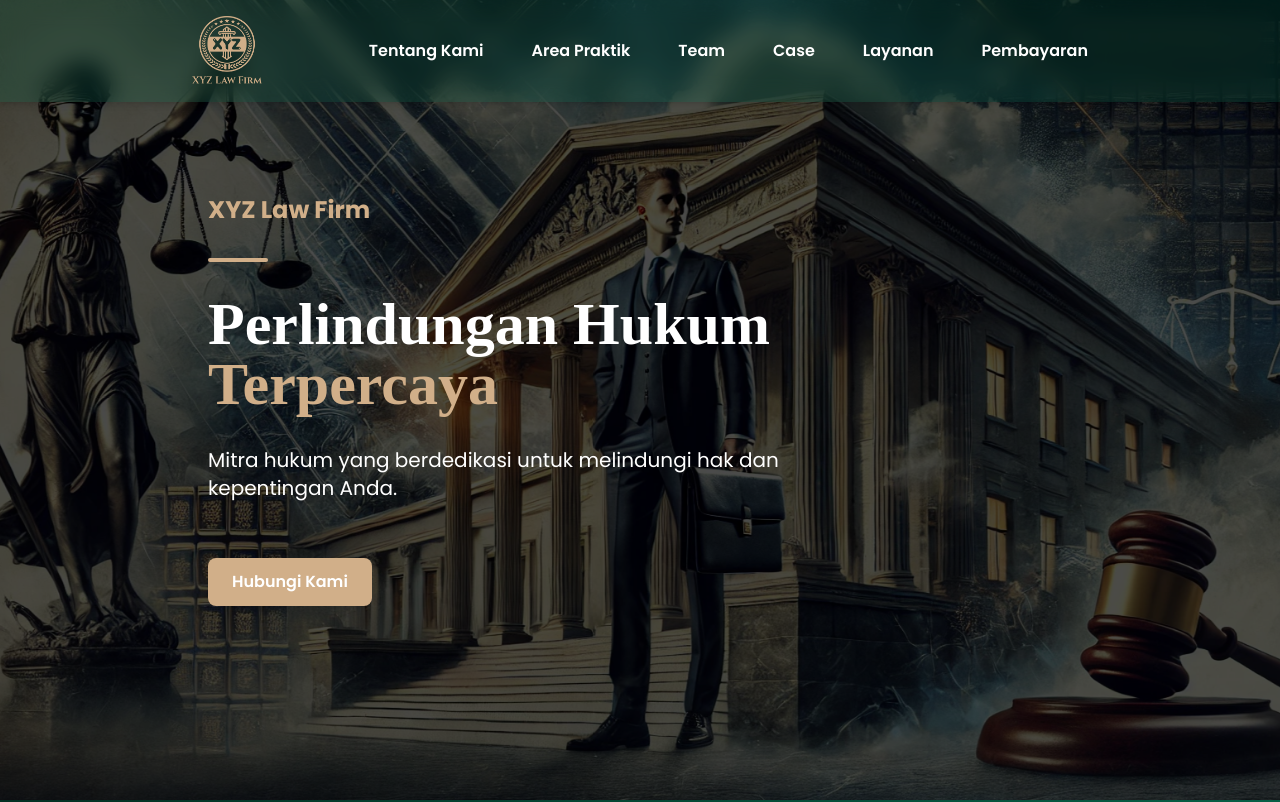
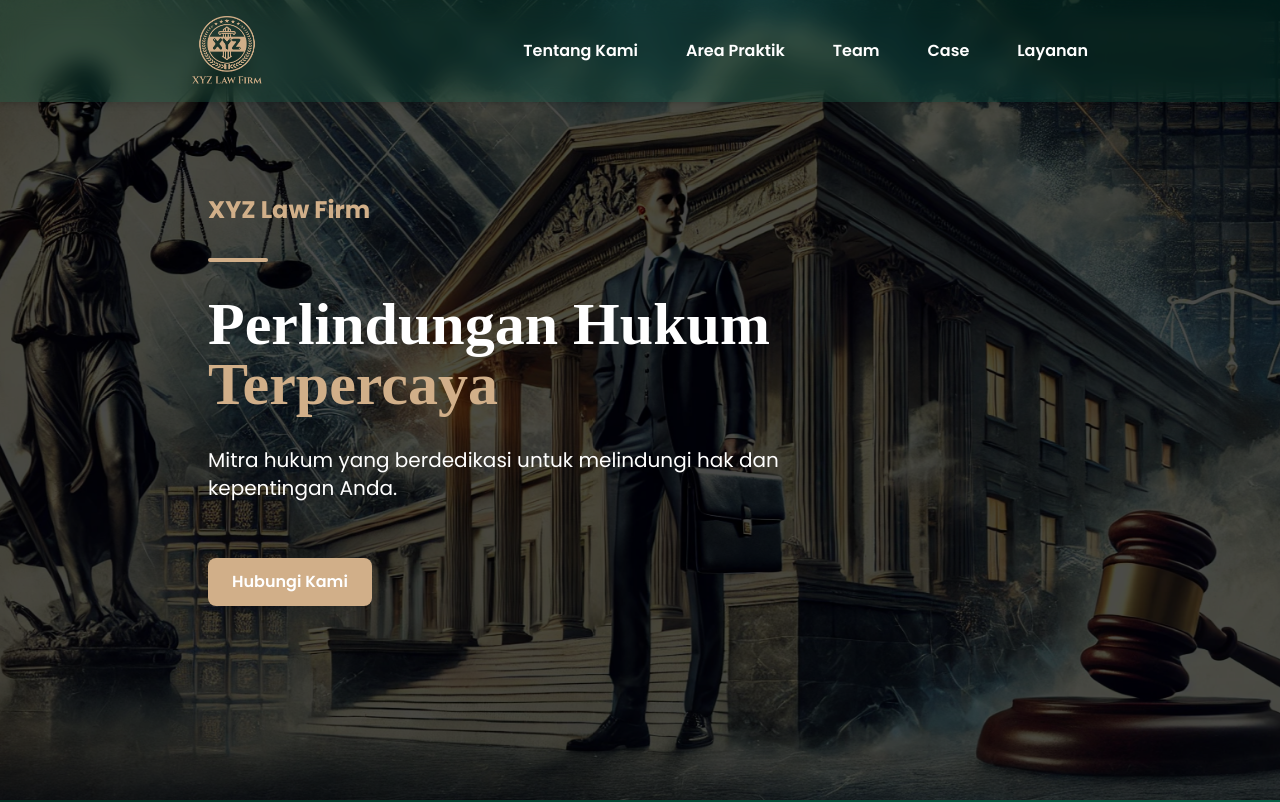
Before and after one commit to BLWARK/sakdjsaoiujheasnjeahwennsjdenanseblawfirm, a Next.js app: page / in a window 1280 px wide. Shown: the top 802 px of the page. Built offline with nearby package versions, Linux system fonts and the light colour scheme.

Commit message:
delete pembayaran menu

```diff
--- a/app/page.tsx
+++ b/app/page.tsx
@@ -6,7 +6,7 @@ import WhyUs from "@/components/page-components/WhyUs-sect/WhyUs"
 import Teams from "@/components/page-components/Our-Teams/Teams"
 import SuccesCase from "@/components/page-components/success-case/SuccessCase"
 import Layanan from "@/components/page-components/Layanan/Layanan";
-import CaraPembayaran from "@/components/page-components/cara-pembayaran/CaraPembayaran"
+
 import CTA from "@/components/page-components/call-to-action/CallToAction"
 
 const Page = () => {
@@ -24,7 +24,7 @@ const Page = () => {
        <Teams/>
        <SuccesCase/>
        <Layanan/>
-       <CaraPembayaran/>
+       {/* <CaraPembayaran/> */}
        <CTA/>
 
 
--- a/components/footer/Footer.jsx
+++ b/components/footer/Footer.jsx
@@ -35,7 +35,7 @@ const Footer = () => {
               <li><button onClick={() => scrollToSection("team")} className="hover:text-main transition">Team</button></li>
               <li><button onClick={() => scrollToSection("case")} className="hover:text-main transition">Case</button></li>
               <li><button onClick={() => scrollToSection("layanan")} className="hover:text-main transition">Layanan</button></li>
-              <li><button onClick={() => scrollToSection("pembayaran")} className="hover:text-main transition">Pembayaran</button></li>
+              {/* <li><button onClick={() => scrollToSection("pembayaran")} className="hover:text-main transition">Pembayaran</button></li> */}
             </ul>
           </div>
 
--- a/components/navigation/Navbar.jsx
+++ b/components/navigation/Navbar.jsx
@@ -42,7 +42,7 @@ const Navbar = () => {
           <button onClick={() => scrollToSection("team")} className="hover:text-main transition duration-300">Team</button>
           <button onClick={() => scrollToSection("case")} className="hover:text-main transition duration-300">Case</button>
           <button onClick={() => scrollToSection("layanan")} className="hover:text-main transition duration-300">Layanan</button>
-          <button onClick={() => scrollToSection("pembayaran")} className="hover:text-main transition duration-300">Pembayaran</button>
+          {/* <button onClick={() => scrollToSection("pembayaran")} className="hover:text-main transition duration-300">Pembayaran</button> */}
         </div>
 
         {/* Mobile Menu Button */}
@@ -62,7 +62,7 @@ const Navbar = () => {
             <button onClick={() => scrollToSection("team")} className="text-main hover:text-main transition duration-300">Team</button>
             <button onClick={() => scrollToSection("case")} className="text-main hover:text-main transition duration-300">Case</button>
             <button onClick={() => scrollToSection("layanan")} className="text-main hover:text-main transition duration-300">Layanan</button>
-            <button onClick={() => scrollToSection("pembayaran")} className="text-main hover:text-main transition duration-300">Pembayaran</button>
+            {/* <button onClick={() => scrollToSection("pembayaran")} className="text-main hover:text-main transition duration-300">Pembayaran</button> */}
             <div className=" items-center 2xl:hidden xl:hidden md:hidden block">
               <Image src="/Logo XYZ Law Firm.png" alt="Law Firm Logo" width={70} height={70} />
             </div>
```
